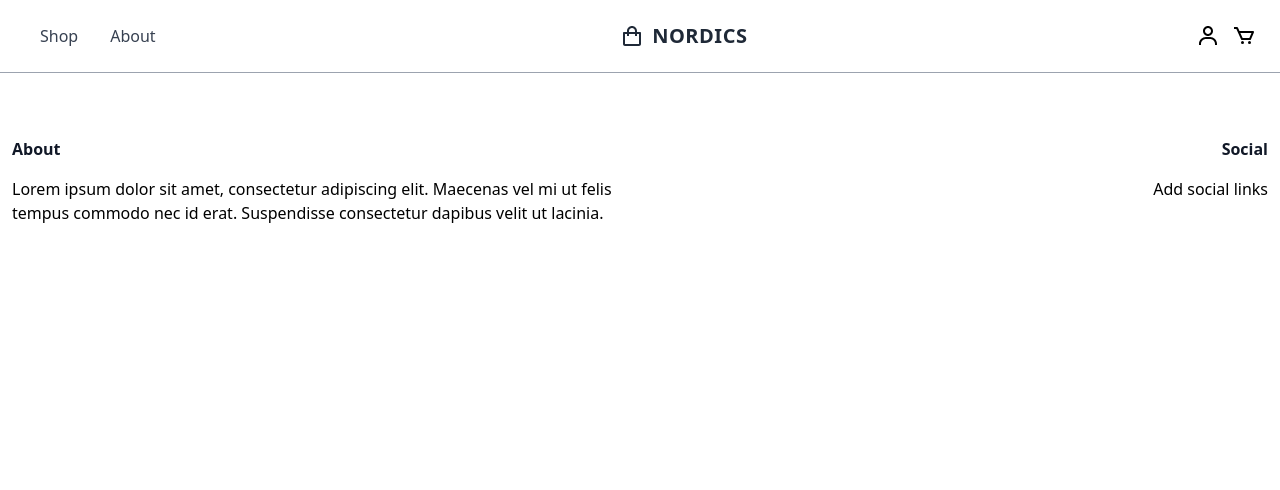
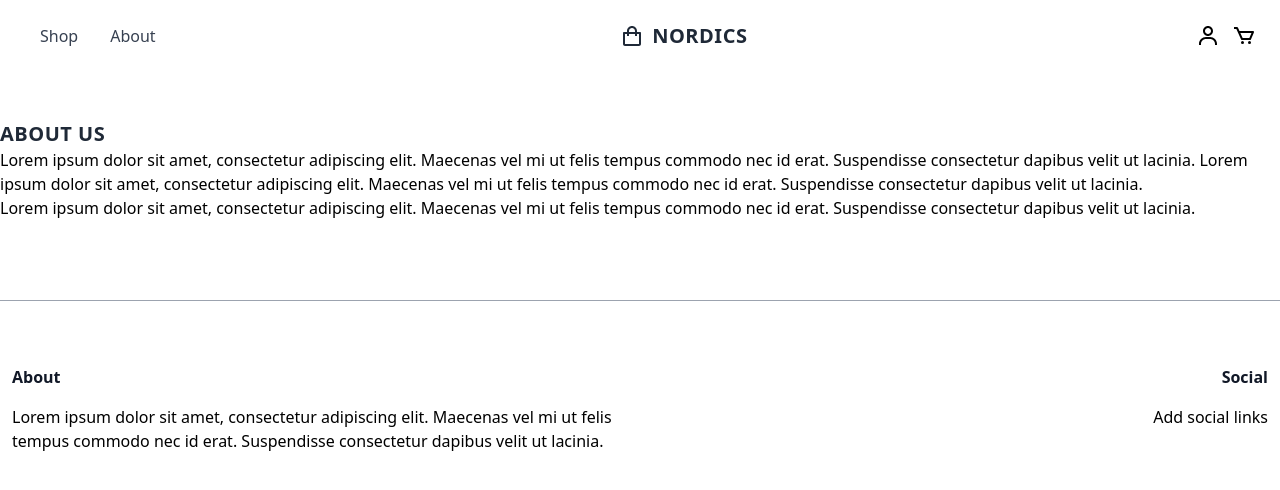
Before and after one commit to balajidharma/tailwindcss-nordic-store, a React (Create React App) app: page /about in a window 1280 px wide. Shown: the top 490 px of the page. Built offline with nearby package versions, Linux system fonts and the light colour scheme.

Commit message:
Added about us page

```diff
--- a/public/data/products.json
+++ b/public/data/products.json
@@ -31,7 +31,7 @@
       "id": 4,
       "name": "Apple Laptop",
       "href": "#",
-      "price": "1600",
+      "price": "$1600",
       "brand": "Apple",
       "category": "Computers",
       "thumbnail": "https://images.unsplash.com/photo-1453928582365-b6ad33cbcf64?ixlib=rb-1.2.1&ixid=eyJhcHBfaWQiOjEyMDd9&auto=format&fit=crop&w=400&h=400&q=80"
--- a/src/components/Layout/Header/Header.js
+++ b/src/components/Layout/Header/Header.js
@@ -1,4 +1,5 @@
 import React from "react";
+import { Link } from "react-router-dom";
 class Header extends React.Component {
   render() {
     return (
@@ -17,8 +18,8 @@ class Header extends React.Component {
             <div className="hidden md:flex md:items-center md:w-auto w-full order-3 md:order-1" id="menu">
               <nav>
                 <ul className="md:flex items-center justify-between text-base text-gray-700 pt-4 md:pt-0">
-                  <li><a className="inline-block no-underline hover:text-black hover:underline py-2 px-4" href="#">Shop</a></li>
-                  <li><a className="inline-block no-underline hover:text-black hover:underline py-2 px-4" href="#">About</a></li>
+                  <li><Link className="inline-block no-underline hover:text-black hover:underline py-2 px-4" to="/">Shop</Link></li>
+                  <li><Link className="inline-block no-underline hover:text-black hover:underline py-2 px-4" to="/about">About</Link></li>
                 </ul>
               </nav>
             </div>
--- a/src/index.js
+++ b/src/index.js
@@ -4,12 +4,14 @@ import { BrowserRouter, Routes, Route } from "react-router-dom";
 import './index.css';
 import Layout from './components/Layout/Layout';
 import Home from './pages/Home';
+import About from './pages/About';
 
 ReactDOM.render(
   <BrowserRouter>
     <Layout>
       <Routes>
         <Route path="/" element={<Home/>} />
+        <Route path="/about" element={<About/>} />
       </Routes>
     </Layout>
   </BrowserRouter>,
--- /dev/null
+++ b/src/pages/About.js
@@ -0,0 +1,22 @@
+import React from 'react';
+
+class About extends React.Component {
+  render() {
+    return (
+    <div>
+      <section class="bg-white py-8">
+        <div class="container mx-auto flex items-center flex-wrap pt-4 pb-12">
+          <h2 class="w-full uppercase tracking-wide font-bold text-gray-800 text-xl">About Us</h2>
+          <div>
+            <p>Lorem ipsum dolor sit amet, consectetur adipiscing elit. Maecenas vel mi ut felis tempus commodo nec id erat.
+              Suspendisse consectetur dapibus velit ut lacinia. Lorem ipsum dolor sit amet, consectetur adipiscing elit. Maecenas vel mi ut felis tempus commodo nec id erat. Suspendisse consectetur dapibus velit ut lacinia.</p>
+            <p>Lorem ipsum dolor sit amet, consectetur adipiscing elit. Maecenas vel mi ut felis tempus commodo nec id erat. Suspendisse consectetur dapibus velit ut lacinia.</p>
+          </div>
+        </div>
+      </section>
+    </div>
+    )
+  }
+}
+
+export default About;
```
